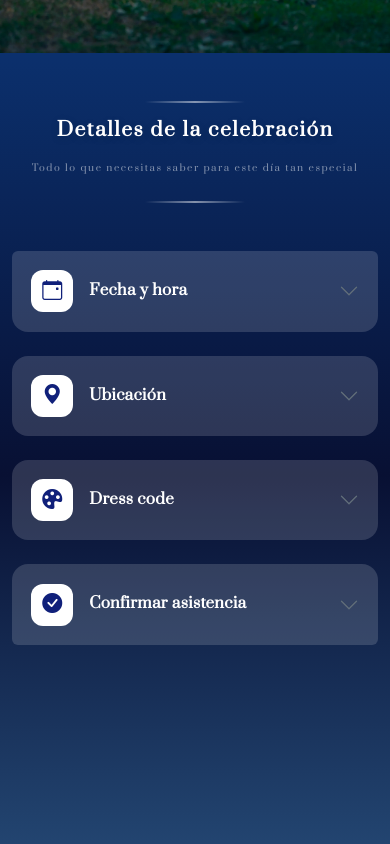
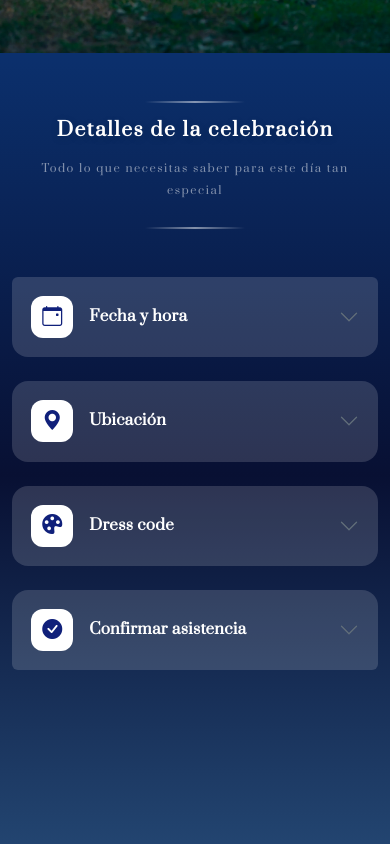
Before and after one commit to AlejandroBermudez90s/Andrea-15, a React (Vite) app: page /#atrapado in a window 390 px wide. Shown: the part 791-1635 px from the top of the page. Built offline with nearby package versions, Linux system fonts and the light colour scheme; a web font is replaced by a local one.

Commit message:
scroll de pantalla en Detalles controlado, estilo mejorado

```diff
--- a/src/componentes/Detalles/Detalles.css
+++ b/src/componentes/Detalles/Detalles.css
@@ -1,5 +1,5 @@
 /* ============================================
-   SECCIÓN DE DETALLES – AZUL CLARO ELEGANTE
+    SECCIÓN DE DETALLES – AZUL CLARO ELEGANTE
    ============================================ */
 .fuente {
     font-family: "Prata", serif;
@@ -19,7 +19,7 @@
     text-align: center;
     line-height: 2;
     /* Mucho espacio entre líneas = más lujo */
-    letter-spacing: 1.5px;
+    letter-spacing: 1px;
     /* Separa un poco las letras */
     text-transform: none;
     /* Mantén minúsculas para que sea más joven */
@@ -54,7 +54,7 @@
 }
 
 /* ============================================
-   ACORDEÓN SIMPLIFICADO
+    ACORDEÓN SIMPLIFICADO
    ============================================ */
 
 .accordion-custom .accordion-item {
@@ -62,7 +62,7 @@
     border-radius: 16px;
     border: none;
     margin-bottom: 1.25rem;
-    transition: transform 1s ease;
+    transition: transform 0.4s ease !important;
 }
 
 .accordion-custom .accordion-item:hover {
@@ -78,7 +78,7 @@
     padding: 1.4rem 1.6rem;
     border-radius: 16px;
     box-shadow: none;
-    transition: background-color 1s ease;
+    transition: background-color 0.3s ease !important;
 }
 
 .accordion-custom .accordion-button:not(.collapsed) {
@@ -86,10 +86,10 @@
     color: #ffffff;
 }
 
-/* Flecha */
+/* Flecha - Animación más lenta */
 .accordion-custom .accordion-button::after {
     filter: brightness(3);
-    transition: transform 1s ease;
+    transition: transform 0.8s ease !important; /* Rotación más lenta */
 }
 
 .accordion-custom .accordion-button:not(.collapsed)::after {
@@ -105,6 +105,7 @@
     display: flex;
     align-items: center;
     justify-content: center;
+    transition: transform 0.3s ease;
 }
 
 .accordion-icon-wrapper i {
@@ -126,7 +127,23 @@
 }
 
 /* ============================================
-   RESPONSIVE
+    ANIMACIÓN MÁS LENTA DEL ACORDEÓN
+   ============================================ */
+
+/* Sobrescribir la animación de Bootstrap para hacerla MÁS LENTA */
+.accordion-custom .accordion-collapse {
+    transition: height 1.2s ease-in-out !important; /* 1.2 segundos - MUY LENTA */
+}
+
+/* Alternativa aún más lenta si lo prefieres */
+/*
+.accordion-custom .accordion-collapse {
+    transition: height 2s ease-in-out !important;
+}
+*/
+
+/* ============================================
+    RESPONSIVE
    ============================================ */
 
 @media (max-width: 768px) {
@@ -149,7 +166,7 @@
 
     .fuenteParrafo {
         font-family: "Prata", serif;
-        font-size: 0.6em !important;
+        font-size: 0.7em !important;
         color: #f3f1f1;
         text-align: center;
         line-height: 2;
@@ -163,6 +180,11 @@
     .accordion-custom .accordion-button {
         font-size: 1.05rem;
         padding: 1.2rem;
+    }
+
+    /* Animación más rápida en móvil para mejor UX */
+    .accordion-custom .accordion-collapse {
+        transition: height 1s ease-in-out !important;
     }
 }
 
--- a/src/componentes/Detalles/Detalles.jsx
+++ b/src/componentes/Detalles/Detalles.jsx
@@ -3,49 +3,68 @@ import Ubicacion from "../Ubicacion/Ubicacion"
 import './Detalles.css'
 import DressCode from "../DressCode/DressCode"
 import ConfirmarAsistencia from "../ConfirmarAsistencia/ConfirmarAsistencia"
-import { useEffect } from "react"
+import { useEffect, useRef } from "react" // <-- Añadimos useRef
 
 const Detalles = () => {
+    // Referencia al contenedor principal del acordeón
+    const accordionRef = useRef(null);
+
     useEffect(() => {
-        const accordion = document.getElementById("accordionDetalles");
-        if (!accordion) return;
+        const accordionElement = accordionRef.current;
+        if (!accordionElement) return;
 
-        const handleClick = (e) => {
-            const button = e.target.closest(".accordion-button");
-            if (!button) return;
+        // Cambiamos 'shown' (al terminar) por 'show' (al empezar el clic)
+        const handleShow = (e) => {
+            const accordionItem = e.target.closest('.accordion-item');
+            if (!accordionItem) return;
 
-            // Solo si se va a abrir
-            if (button.classList.contains("collapsed")) {
-                setTimeout(() => {
-                    const accordionItem = button.closest(".accordion-item");
-                    if (!accordionItem) return;
+            // 1. Obtenemos todos los items para saber el orden
+            const allItems = Array.from(accordionElement.querySelectorAll('.accordion-item'));
+            const targetIndex = allItems.indexOf(accordionItem);
 
-                    const offset = 100;
-                    const elementPosition = accordionItem.getBoundingClientRect().top;
-                    const offsetPosition = elementPosition + window.pageYOffset - offset;
+            let heightToSubtract = 0;
 
-                    window.scrollTo({
-                        top: offsetPosition,
-                        behavior: "smooth"
-                    });
-                }, 150);
+            // 2. Revisamos si hay algún acordeón abierto por ENCIMA del que acabamos de hacer clic
+            for (let i = 0; i < targetIndex; i++) {
+                const openCollapse = allItems[i].querySelector('.accordion-collapse.show');
+                if (openCollapse) {
+                    // Si está arriba y se va a cerrar, obtenemos su altura para restarla
+                    heightToSubtract = openCollapse.getBoundingClientRect().height;
+                    break;
+                }
             }
+
+            const offset = 100; // Ajuste para el margen superior
+
+            // 3. Calculamos la posición actual y le restamos la altura del que va a desaparecer
+            const elementPosition = accordionItem.getBoundingClientRect().top;
+            const offsetPosition = elementPosition + window.scrollY - offset - heightToSubtract;
+
+            // 4. Hacemos el scroll INMEDIATAMENTE
+            // Usamos un pequeño setTimeout (10ms) solo para que el navegador procese el clic antes de mover
+            setTimeout(() => {
+                window.scrollTo({
+                    top: offsetPosition,
+                    behavior: 'smooth'
+                });
+            }, 1200);
         };
 
-        accordion.addEventListener("click", handleClick);
+        // Escuchamos el evento 'show' (cuando arranca) en lugar de 'shown' (cuando termina)
+        accordionElement.addEventListener('show.bs.collapse', handleShow);
 
+        // Cleanup
         return () => {
-            accordion.removeEventListener("click", handleClick);
+            accordionElement.removeEventListener('show.bs.collapse', handleShow);
         };
     }, []);
-
 
     return (
         <div className="detalles-section">
             <div className="container-fluid py-5">
                 <div className="row justify-content-center">
                     <div className="col-12 col-md-10 col-lg-9">
-                        {/* Título principal mejorado */}
+
                         <div className="text-center mb-5 section-header">
                             <div className="decorative-line mb-3"></div>
                             <h2 className="display-4 fw-bold text-white mb-3 fuente">
@@ -57,7 +76,9 @@ const Detalles = () => {
                             <div className="decorative-line"></div>
                         </div>
 
-                        <div className="accordion accordion-custom" id="accordionDetalles">
+                        {/* AÑADIMOS LA REFERENCIA AQUÍ */}
+                        <div className="accordion accordion-custom" id="accordionDetalles" ref={accordionRef}>
+
                             {/* Cuenta Atrás */}
                             <div className="accordion-item mb-4">
                                 <h2 className="accordion-header">
```
